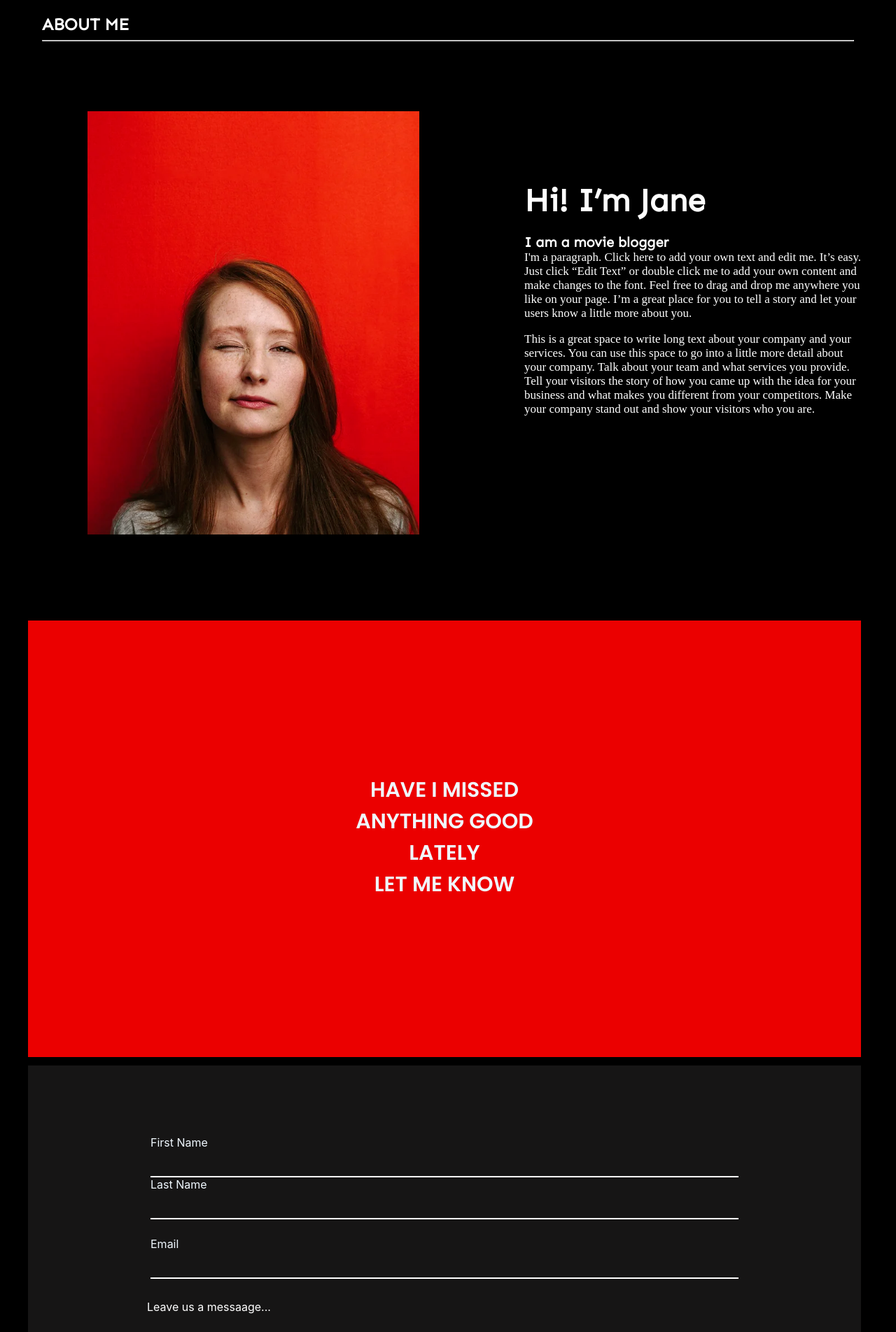
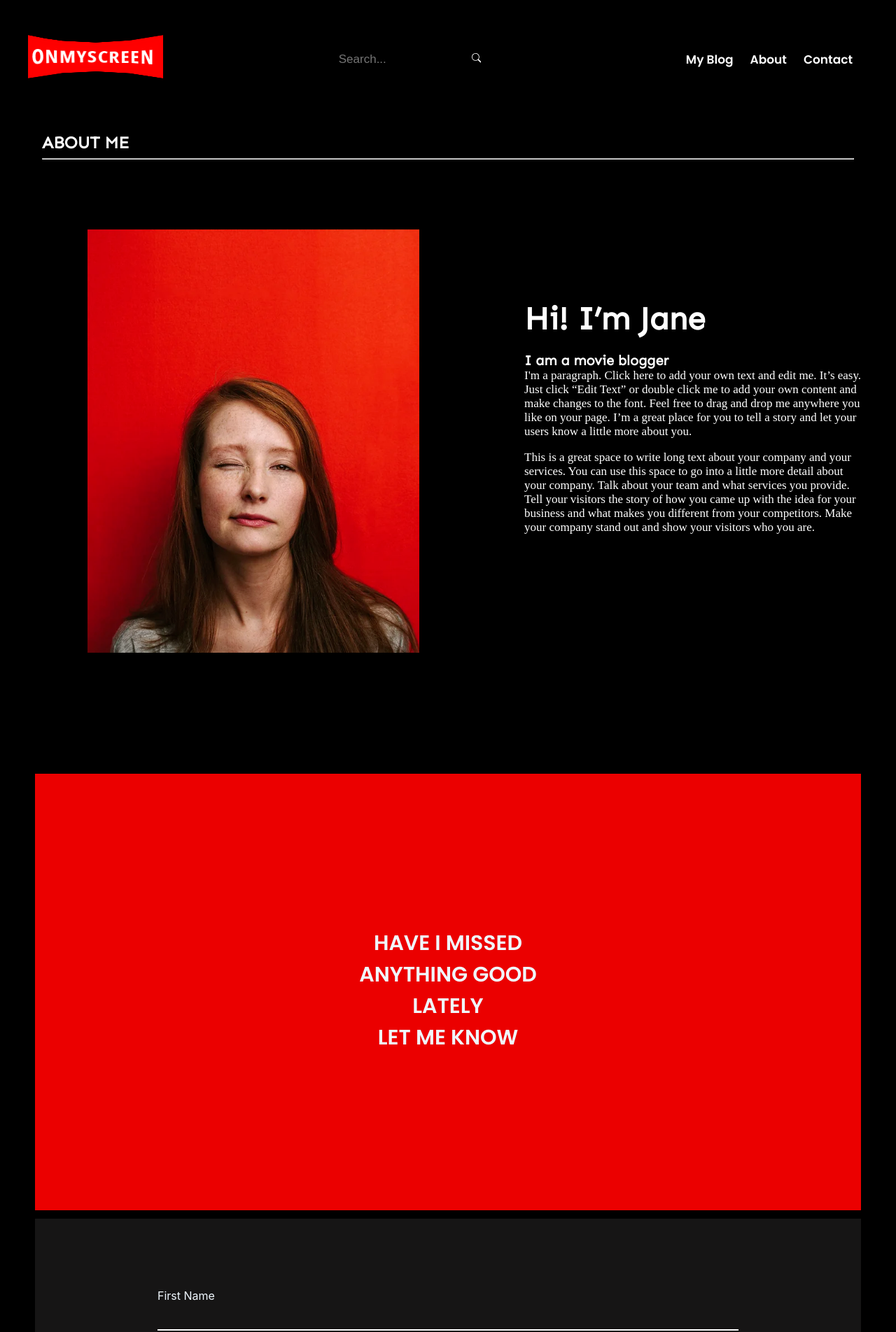
Before and after one commit to hiteshkumar-tmpl/moviereviews-blogs, a React (Create React App) app: page /about in a window 1280 px wide. Shown: the top 1904 px of the page at 70% size. Built offline with nearby package versions, Linux system fonts and the light colour scheme.

Commit message:
hamburger menu

```diff
--- a/src/Components/Footer/ConForm.css
+++ b/src/Components/Footer/ConForm.css
@@ -2,7 +2,7 @@
     margin-top: 50px;
     margin-bottom: 25px;
     width: 100%;
-    padding-left: 40px;
+    padding: 50px;
 }
 
 .footer_container {
@@ -34,7 +34,7 @@
     grid-column-start: 2;
     grid-column-end: 4;
     background-color: blue;
-    margin-right: 50px;
+    /* margin-right: 50px; */
     background-color: #161515;
     align-items: center;
     justify-content: center;
@@ -45,7 +45,6 @@
         margin-top: 50px;
         margin-bottom: 25px;
         width: 100%;
-        padding-left: 40px;
     }
     .footer_container {
         display: flex;
@@ -59,7 +58,6 @@
         background-color: #eb0000;
         align-items: center;
         justify-items: center;
-        margin-right: 50px;
         /* margin-left: 50px; */
     }
     .banner h2 {
@@ -75,7 +73,6 @@
         grid-column-start: 2;
         grid-column-end: 4;
         background-color: blue;
-        margin-right: 50px;
         background-color: #161515;
         align-items: center;
         justify-content: center;
--- a/src/Components/Navbar/Navbar.css
+++ b/src/Components/Navbar/Navbar.css
@@ -12,6 +12,23 @@ nav {
     position: relative;
     justify-content: space-between;
     align-items: center;
+}
+
+@media (width <=1450px) {
+    .navbar {
+        max-width: 100%;
+        padding: 50px 40px;
+        box-sizing: border-box;
+        font-family: "Poppins", sans-serif;
+    }
+    nav {
+        display: flex;
+        max-width: 100%;
+        background: rgb(0, 0, 0);
+        position: relative;
+        justify-content: space-between;
+        align-items: center;
+    }
 }
 
 
@@ -92,6 +109,72 @@ NavLink:active {
     color: red;
 }
 
+.hamburger {
+    display: none;
+    cursor: pointer;
+}
+
+.bar,
+.cross {
+    font-size: 25px;
+    color: white;
+}
+
+
+/*   /////////////Navbar Tablet Responsive/////////////   */
+
+@media (width<=850px) {
+    .hamburger {
+        display: block;
+        margin: 16px 0px;
+    }
+    .navlink {
+        display: flex;
+        color: black;
+        flex-direction: column;
+        align-items: flex-start;
+        justify-content: flex-start;
+        gap: 30px;
+        place-items: center;
+        position: fixed;
+        top: 100px;
+        right: -300px;
+        width: 300px;
+        height: 40%;
+        box-shadow: 0 40px 60px rgba(255, 254, 254, 0.1);
+        background-color: #000000;
+        padding: 40px 0 0 10px;
+        transition: 0.4s ease-in-out;
+        -webkit-transition: 0.4s ease-in-out;
+    }
+    .nav-active {
+        right: 0px;
+    }
+    .active {
+        padding-bottom: 20px;
+    }
+    .website-logo {
+        width: 35%;
+    }
+    nav ol {
+        display: flex;
+        list-style: none;
+        flex-direction: column;
+        align-items: flex-start;
+        justify-content: flex-start;
+        margin: auto;
+        margin-right: 10px;
+    }
+    .navlink ol li a {
+        font-size: 17px;
+        color: rgb(230, 230, 230);
+        text-decoration: none;
+        font-family: "Poppins", sans-serif;
+        font-weight: bold;
+        padding: 5px 10px;
+    }
+}
+
 
 /*
 nav li {
@@ -107,9 +190,3 @@ a {
     font-family: 'Poppins', sans-serif;
     font-weight: bold;
 } */
-
-@media (width<=1450px) {
-    .navbar {
-        display: none;
-    }
-}
--- a/src/Components/Navbar/Navbar.js
+++ b/src/Components/Navbar/Navbar.js
@@ -2,8 +2,15 @@ import { NavLink } from "react-router-dom";
 import "../Navbar/Navbar.css";
 import { BsSearch } from "react-icons/bs";
 import logo from "../Navbar/onmyscreen.png";
+import { useState } from "react";
+import { FiAlignJustify } from "react-icons/fi";
+import { RxCross2 } from "react-icons/rx";
 
 const Navbar = () => {
+  const [showIcon, setShowIcon] = useState(false);
+  const handleClick = () => {
+    setShowIcon(!showIcon);
+  };
   return (
     <div>
       <div className="navbar">
@@ -28,13 +35,14 @@ const Navbar = () => {
 
             <div className="dropdown"></div>
           </div>
-          <div className="navlink">
+          <div className={showIcon ? "navlink nav-active" : "navlink"}>
             <ol>
               <li>
                 {" "}
                 <NavLink
                   exact
                   to="/"
+                  onClick={handleClick}
                   className={({ isActive }) =>
                     isActive ? "active" : "inactive"
                   }
@@ -48,6 +56,7 @@ const Navbar = () => {
                 <NavLink
                   exact
                   to="/about"
+                  onClick={handleClick}
                   className={({ isActive }) =>
                     isActive ? "active" : "inactive"
                   }
@@ -60,6 +69,7 @@ const Navbar = () => {
                 <NavLink
                   exact
                   to="/contact"
+                  onClick={handleClick}
                   className={({ isActive }) =>
                     isActive ? "active" : "inactive"
                   }
@@ -69,6 +79,23 @@ const Navbar = () => {
               </li>
             </ol>
           </div>
+          <div className="hamburger">
+            <button
+              style={{
+                border: "none",
+                background: "none",
+                outline: "none",
+                cursor: "pointer",
+              }}
+              onClick={() => setShowIcon(!showIcon)}
+            >
+              {showIcon ? (
+                <RxCross2 className="cross" />
+              ) : (
+                <FiAlignJustify className="bar" />
+              )}
+            </button>
+          </div>
         </nav>
       </div>
     </div>
```
